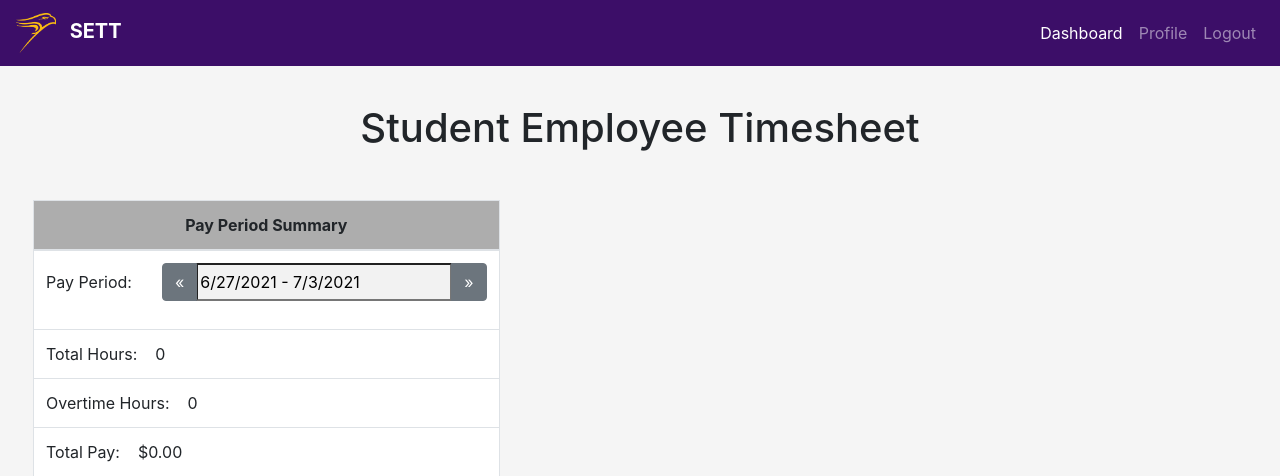
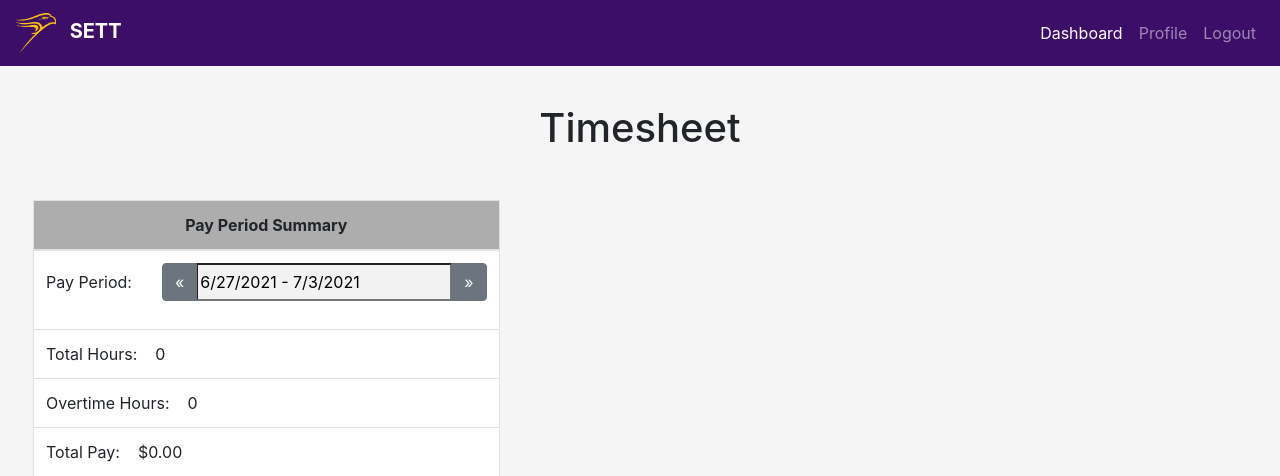
Before and after one commit to saniazi/CP465_Project_SETT, a Django app: template sett/main_app/templates/main_app/student_dashboard.html in a window 1280 px wide. Shown: the top 476 px of the page. Run offline with Django 3.2, Linux system fonts and the light colour scheme; the template is opened without the code that fills it, so the values that code supplies are empty; some libraries are stand-ins or nearby versions.

Commit message:
Updated ajax url and minor edits

```diff
--- a/sett/main_app/templates/main_app/student_dashboard.html
+++ b/sett/main_app/templates/main_app/student_dashboard.html
@@ -11,7 +11,7 @@
 <div class="container-fluid px-5 pb-5" style="background-color: #f5f5f5;">
     <div class="row pt-5 mb-3">
         <div class="col text-center">
-            <h1>Student Employee Timesheet</h1>
+            <h1>Timesheet</h1>
         </div>
     </div>
 
@@ -227,6 +227,8 @@
         }
     }
 
+    // todo: add/update/delete ajax func
+
     $(document).ready(() => {
         $('html').css('background-color', '#f5f5f5');
         weekpicker = $('.week-picker');
@@ -268,9 +270,10 @@
             ],
             ajax: {
                 processing: true,
-                url: "{% url 'student_entries' %}",
+                url: "{% url 'get_entries' %}",
                 dataSrc: "",
                 data: d => {
+                    d.source = 'student';
                     d.start_date = start_date.toDateString();
                     d.end_date = end_date.toDateString();
                 }
@@ -279,7 +282,7 @@
                 { "data": "date"},
                 { "data": "job"},
                 { "data": "position"},
-                { "data": "supervisor"},
+                { "data": "name"},
                 { "data": "start_time"},
                 { "data": "end_time"},
                 { "data": "hours"},
@@ -341,7 +344,7 @@
                 type: 'POST',
                 url: "{% url 'student-dash' %}",
                 data: $('#add-entry-form').serialize() + "&add=",
-                success: data => {add_update_delete_success(data, '#add-entry-modal')}
+                success: data => {add_update_delete_success(data, '#add-entry-modal');}
             });
         });
 
@@ -351,7 +354,7 @@
                 type: 'POST',
                 url: "{% url 'student-dash' %}",
                 data: $('#edit-entry-form').serialize() + "&update=&pk=" + pk,
-                success: data => {add_update_delete_success(data, '#edit-entry-modal')}
+                success: data => {add_update_delete_success(data, '#edit-entry-modal');}
             });
         });
 
@@ -361,7 +364,7 @@
                 type: 'POST',
                 url: "{% url 'student-dash' %}",
                 data: {'delete': '', 'pk': pk},
-                success: data => {add_update_delete_success(data, '#cancel-entry-modal')}
+                success: data => {add_update_delete_success(data, '#cancel-entry-modal');}
             });
         });
 
```
